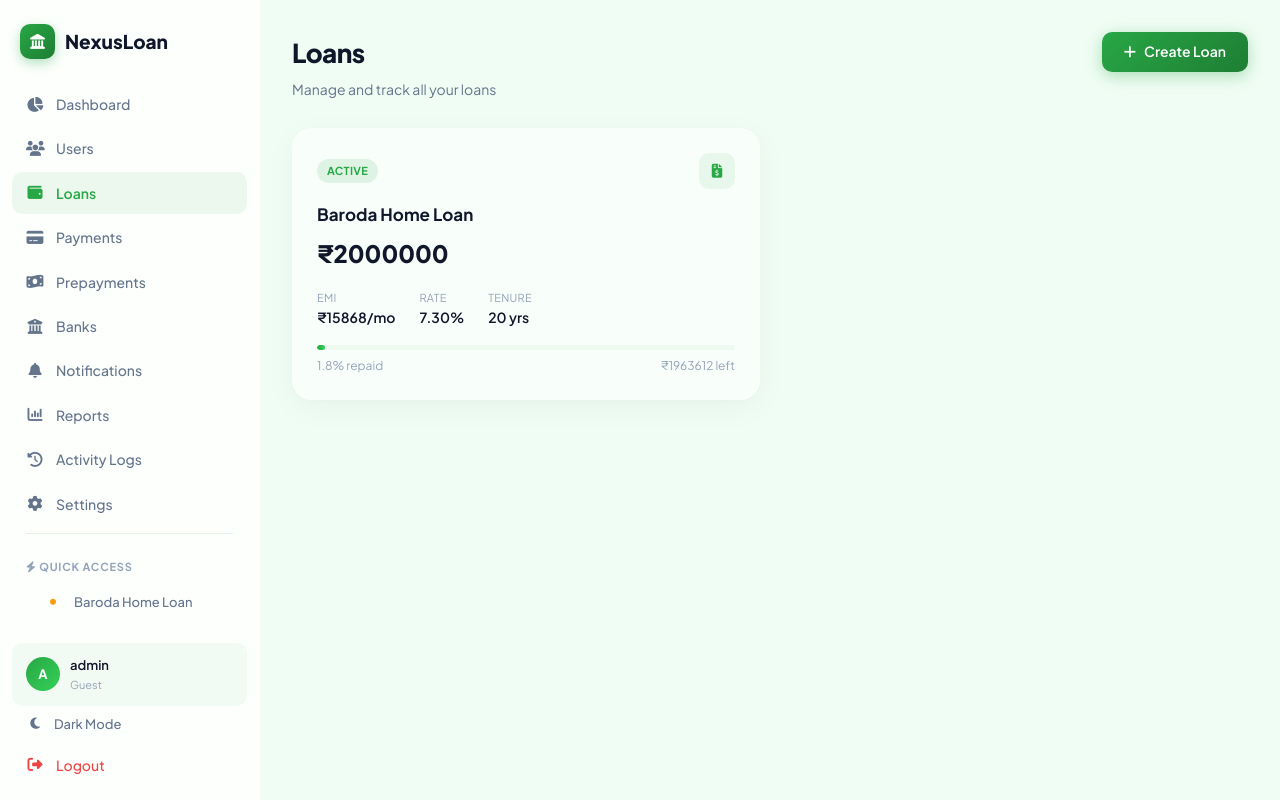
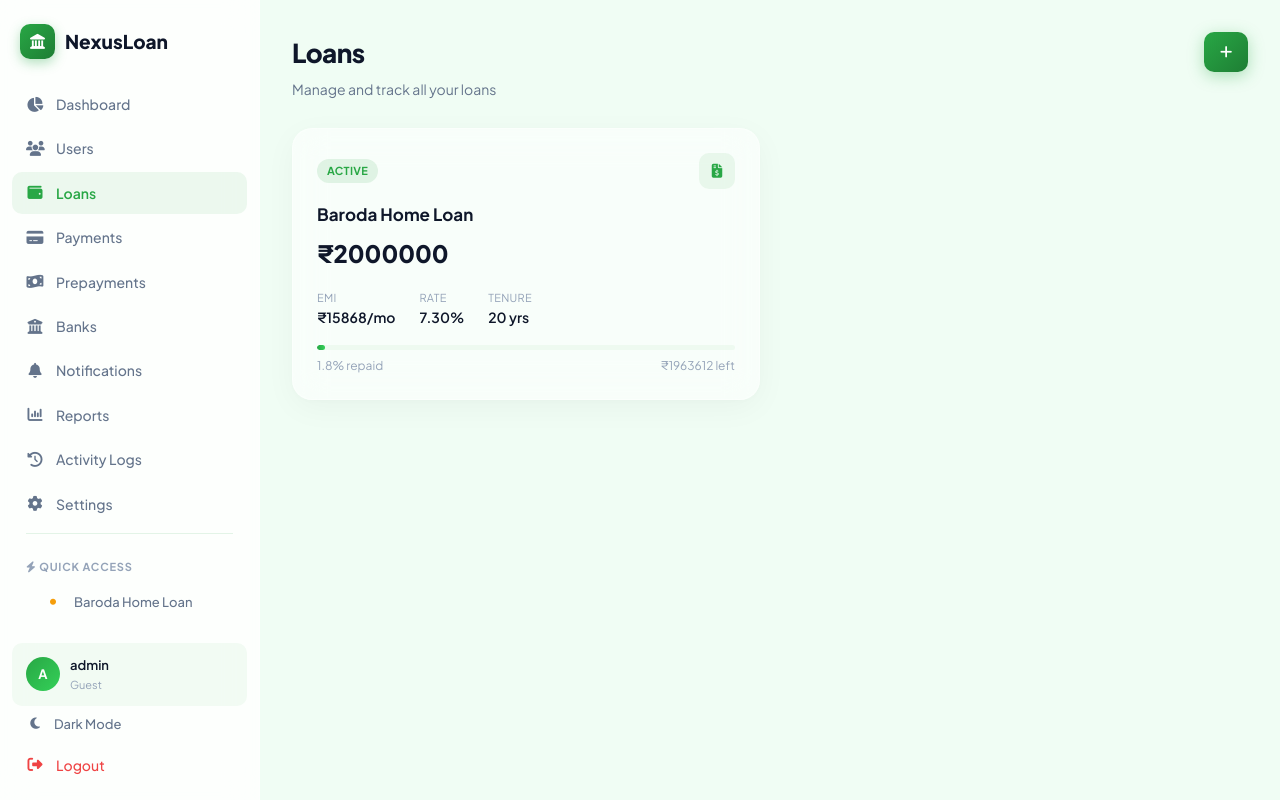
Before and after one commit to ashishkekan/Loan-Manager, a Django app: page /loans/ in a window 1280 px wide. Run offline with Django 5.2, Linux system fonts and the light colour scheme; a user stored in the database is signed in; data comes from the database, SQL or seed files in the repository; both versions use the stored data as it was after the commit.

Commit message:
Update another changes

```diff
--- a/templates/loans/create_loan.html
+++ b/templates/loans/create_loan.html
@@ -32,9 +32,7 @@
         <div id="frequencyInfo" class="form-help" style="margin-bottom:15px;"></div>
         <div class="form-actions">
             <a href="{% url 'loan_list' %}" class="btn btn-ghost">Cancel</a>
-            <button type="submit" class="btn btn-primary">
-                <i class="fas fa-check"></i>Create Loan
-            </button>
+            <button type="submit" class="btn btn-primary"> Submit</button>
         </div>
     </form>
 </div>
--- a/templates/loans/loan_list.html
+++ b/templates/loans/loan_list.html
@@ -7,8 +7,8 @@
         <h1 class="page-title">{% if not request.user.is_staff %}My Loans{% else %}Loans{% endif %}</h1>
         <p class="page-subtitle">Manage and track all your loans</p>
     </div>
-    <a href="{% url 'create_loan' %}" class="btn btn-primary">
-        <i class="fas fa-plus"></i> Create Loan
+    <a href="{% url 'create_loan' %}" class="btn btn-primary" title="Create Loan" style="width: 40px; height: 40px;">
+        <i class="fas fa-plus"></i>
     </a>
 </div>
 {% if loans %}
```
Also changed, not shown: templates/dashboard/dashboard.html (+4 -5 lines), templates/loans/loan_detail.html (+14 -15 lines), db.sqlite3.
